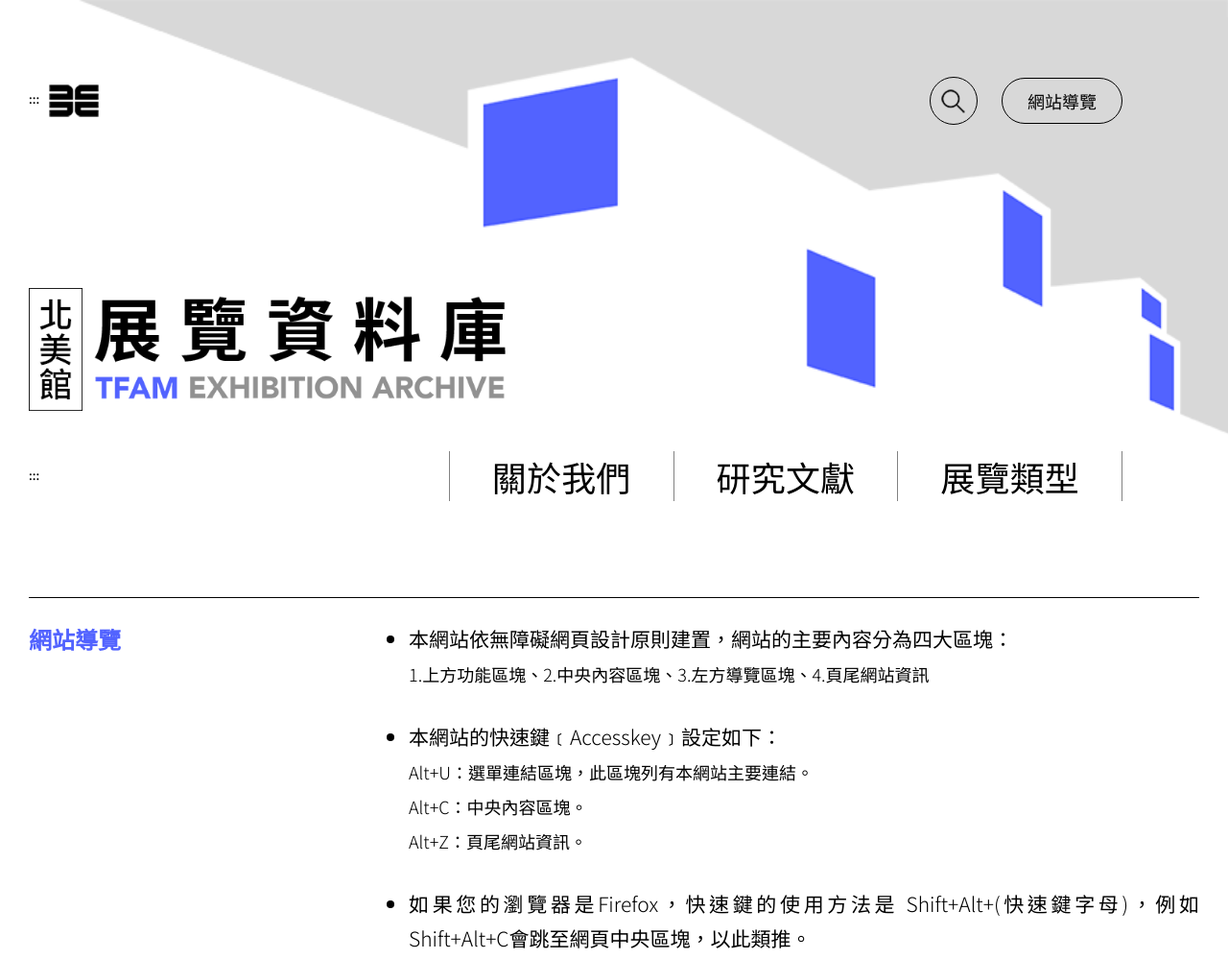
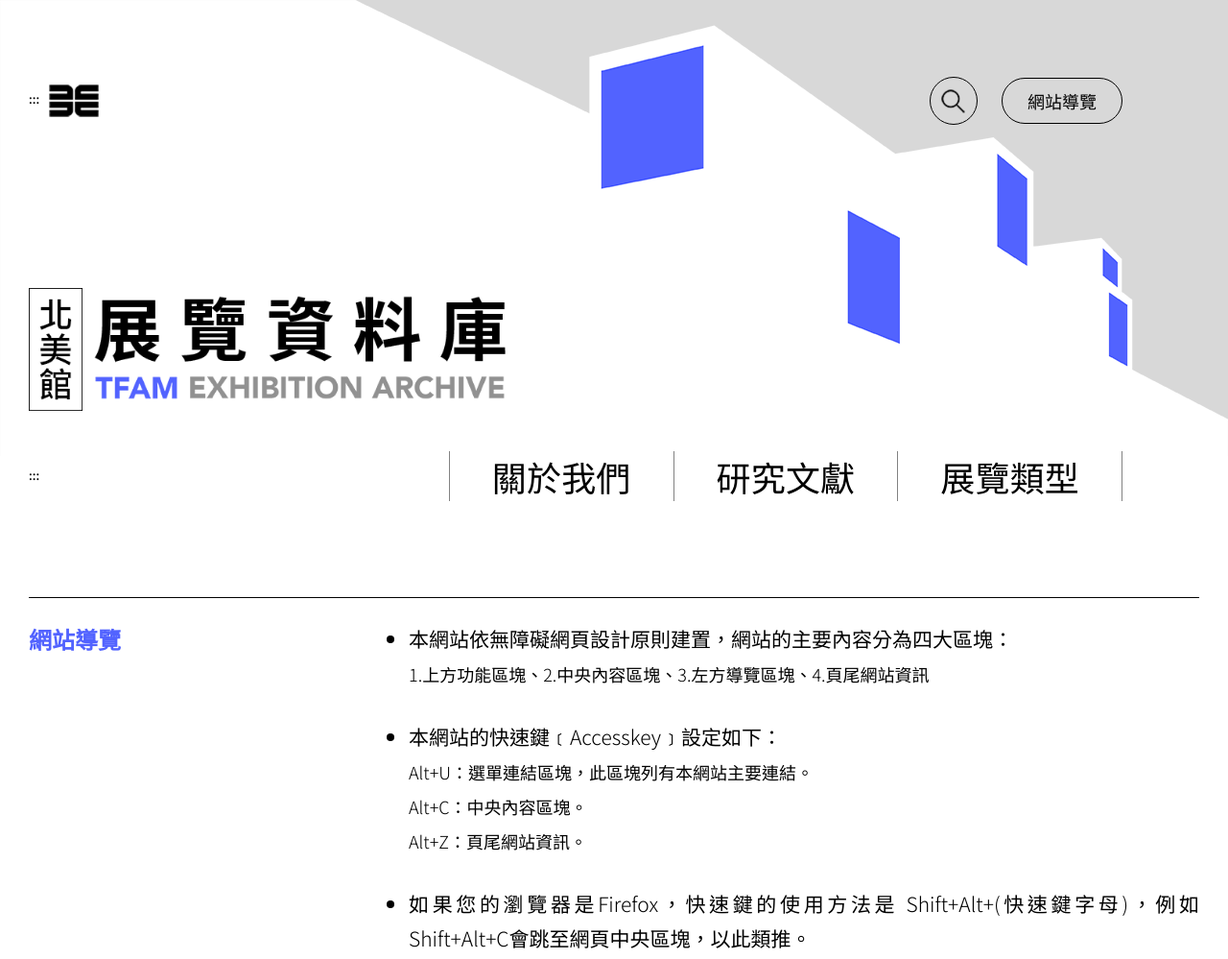
Before and after one commit to SabrinaGuo/TFAM-2022, a plain HTML site: page guide.html in a window 1280 px wide. Shown: the top 999 px of the page at 96% size. Drawn offline with Linux system fonts and the light colour scheme.

Commit message:
fix: 內頁banner換電腦版圖片

```diff
--- a/scss/layout.scss
+++ b/scss/layout.scss
@@ -86,6 +86,7 @@ a {
     background-size: 100% 100%;
   }
   @media (min-width: 1200px) {
+    background: #ffffff url("../images/kv-inner-banner@2x_01.png") right top no-repeat;
     // padding-bottom: 28.18%;
     padding-bottom: 522px;
     background-size: 100% 100%;
```
Also changed, not shown: css/layout.css.
